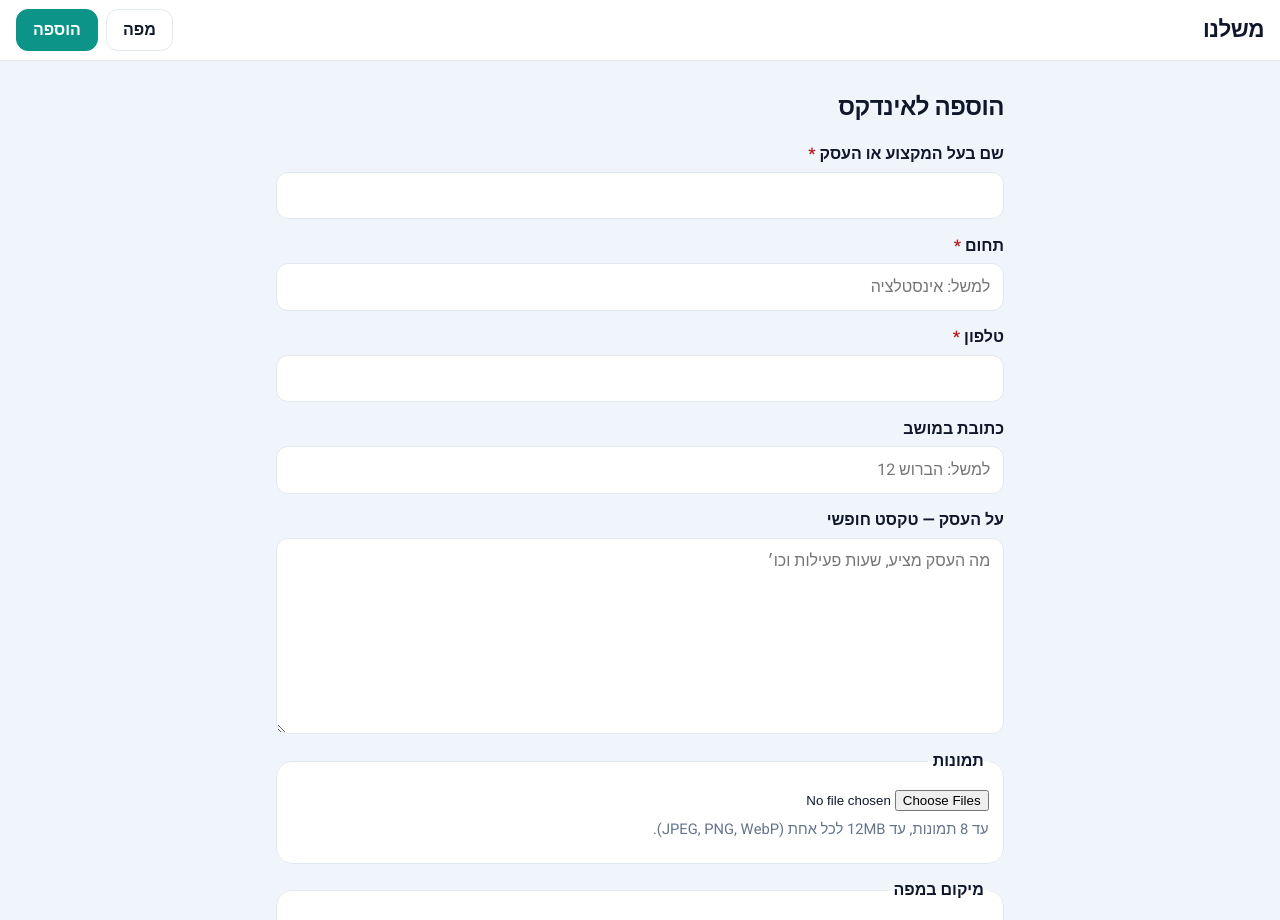
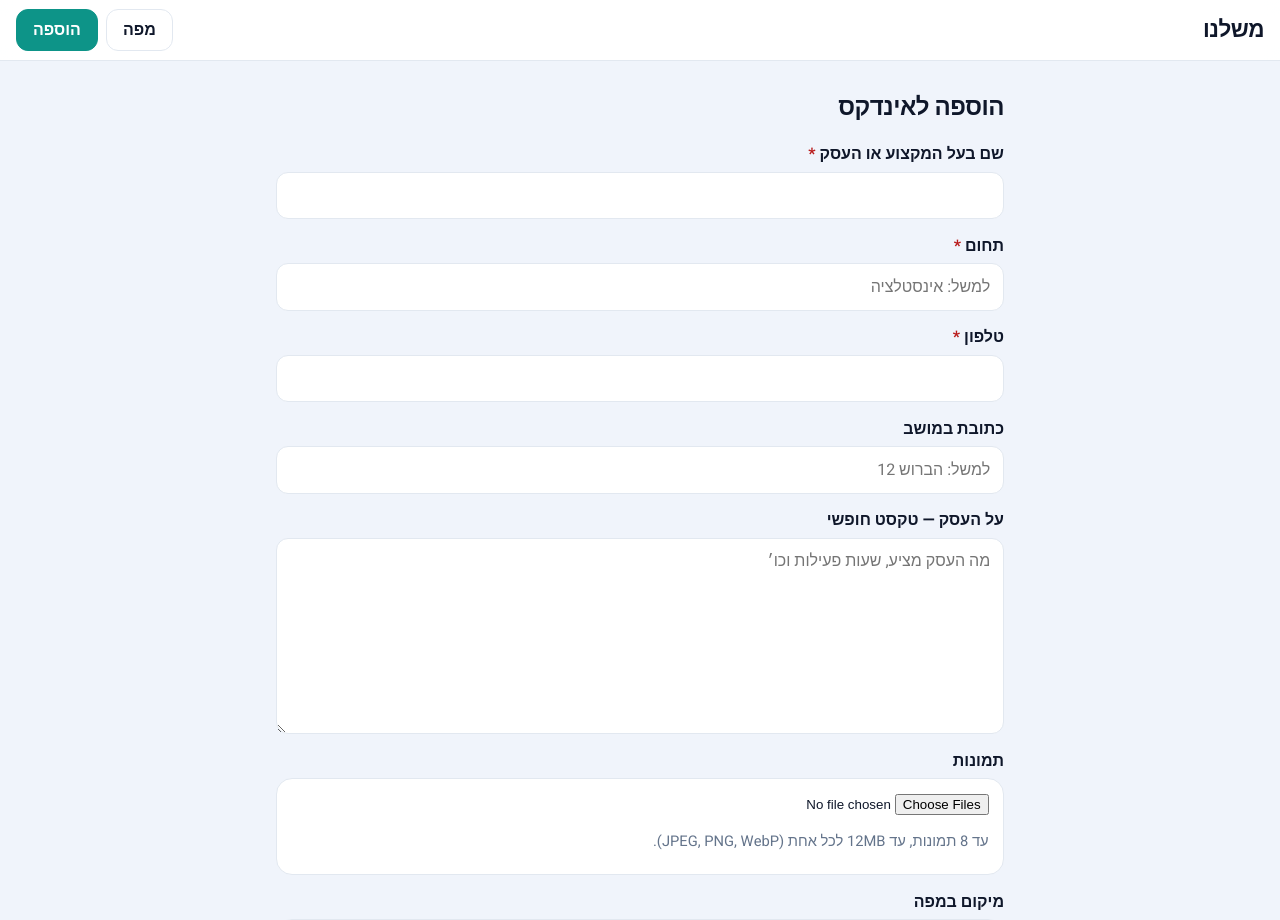
Before and after one commit to kbaronsela/race-driver-recommendations, a Flask app: page /add in a window 1280 px wide. Shown: the top 920 px of the page. Run offline with Flask 3, Linux system fonts and the light colour scheme; data that the repository does not hold is empty.

Commit message:
Form: panel titles sit on the page background like the other labels
The images and map sections were native fieldsets, whose legend renders
straddling the box border. They are now panels: bold title on the gray
background, white card below - the same shape as every other field.

Co-Authored-By: Claude Code <noreply@anthropic.com>

```diff
--- a/mishelanu/static/css/site.css
+++ b/mishelanu/static/css/site.css
@@ -251,14 +251,16 @@ img { max-width: 100%; }
 }
 .form textarea { resize: vertical; }
 .form input[type="file"] { width: 100%; font-weight: 400; }
-.form fieldset {
-  margin: 0;
+.form .panel { display: grid; gap: 0.3rem; }
+.form .panel-label { font-weight: 600; }
+.form .panel-body {
+  display: grid;
+  gap: 0.6rem;
   padding: 0.9rem;
   border: 1px solid var(--border);
   border-radius: var(--radius);
   background: var(--surface);
 }
-.form legend { padding: 0 0.3rem; font-weight: 700; }
 .req { color: var(--danger); }
 /* החרטום שהדפדפן מצייר ליד שדה עם רשימת הצעות — לא עושה כלום ברוב הדפדפנים, ולכן מוסתר */
 .form input[list]::-webkit-calendar-picker-indicator { display: none; }
--- a/mishelanu/sw.js
+++ b/mishelanu/sw.js
@@ -1,6 +1,6 @@
 /* Service Worker של mishelanu: קבצי הבסיס שמורים לעבודה ללא רשת, ותמונות שכבר נצפו נשארות בזיכרון.
    כשמשנים קבצים בתיקיית static — לעדכן את VERSION כדי שהשינוי יגיע לטלפונים. */
-var VERSION = 'mishelanu-v6';
+var VERSION = 'mishelanu-v7';
 var PRECACHE = [
   './',
   './manifest.json',
--- a/mishelanu/templates/form.html
+++ b/mishelanu/templates/form.html
@@ -47,8 +47,9 @@
     <textarea name="description" rows="7" maxlength="4000" placeholder="מה העסק מציע, שעות פעילות וכו׳">{{ values.description }}</textarea>
   </label>
 
-  <fieldset>
-    <legend>תמונות</legend>
+  <div class="panel">
+    <span class="panel-label">תמונות</span>
+    <div class="panel-body">
       {% if images %}
       <div class="existing">
         {% for im in images %}
@@ -62,10 +63,12 @@
       <input type="file" name="images" accept="image/*" multiple>
       <p class="hint">עד 8 תמונות, עד 12MB לכל אחת (JPEG, PNG, WebP).</p>
       {% if errors.images %}<p class="error">{{ errors.images }}</p>{% endif %}
-  </fieldset>
+    </div>
+  </div>
 
-  <fieldset>
-    <legend>מיקום במפה</legend>
+  <div class="panel">
+    <span class="panel-label">מיקום במפה</span>
+    <div class="panel-body">
       <p class="hint">כדי שהעסק יופיע במפת המושב — אפשר לסמן אותו בלחיצה על המפה. אם נכתבה כתובת, המפה עוברת אליה אוטומטית, ואפשר לתקן בלחיצה.</p>
       <div id="picker" class="picker-map"
            data-home-lat="{{ home_lat }}" data-home-lng="{{ home_lng }}"
@@ -76,7 +79,8 @@
       <button type="button" class="btn" id="clearLocation">ניקוי הסימון</button>
       <p class="hint" id="locationStatus" role="status" aria-live="polite"></p>
       {% if errors.location %}<p class="error">{{ errors.location }}</p>{% endif %}
-  </fieldset>
+    </div>
+  </div>
 
   <div class="form-actions">
     <button class="btn btn-primary" type="submit">שמירה</button>
```
Lines whose indentation alone changed are shown as unchanged.
